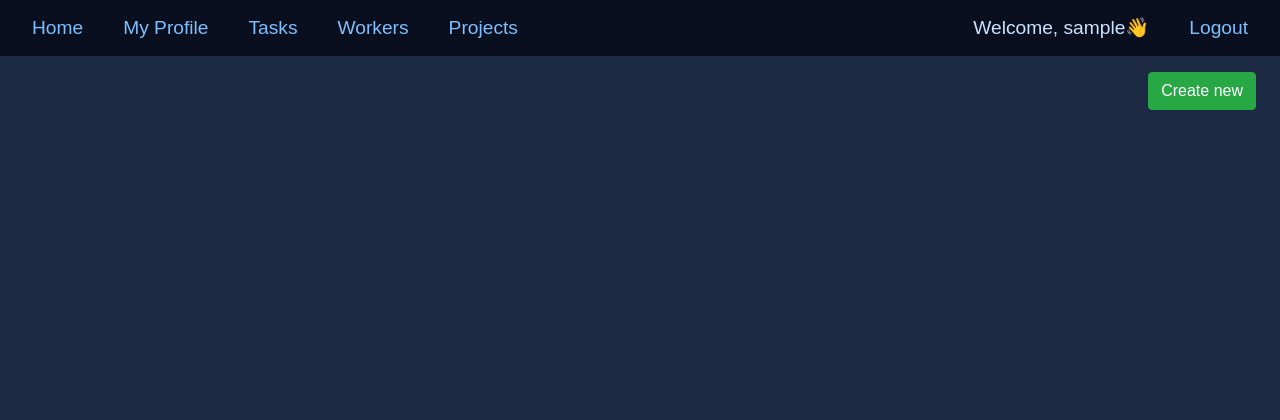
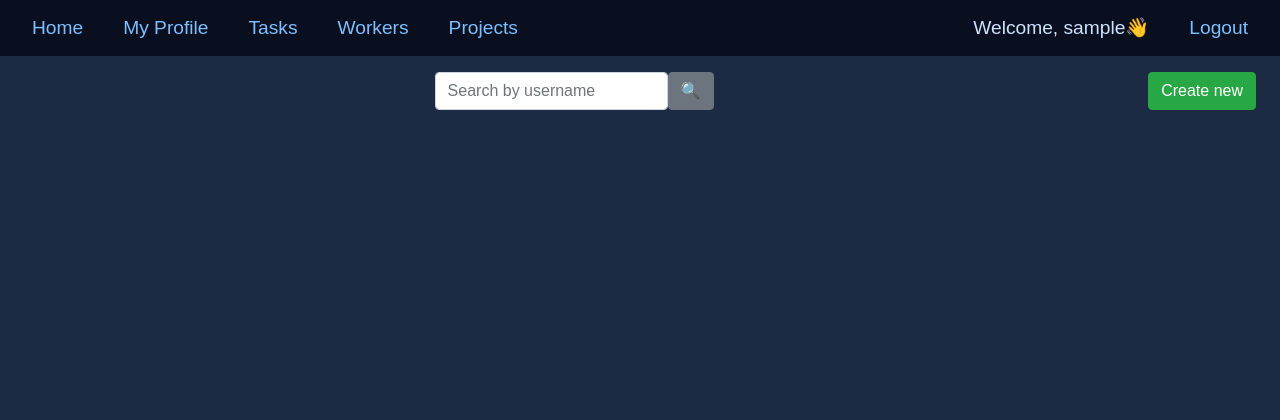
Before and after one commit to sosunovych-andrii/task-manager, a Django app: page /workers/ in a window 1280 px wide. Shown: the top 420 px of the page. Run offline with Django 5.2, Linux system fonts and the light colour scheme; the visitor is signed in with stand-in values (Sample User, id 1); data that the repository does not hold is empty; some libraries are stand-ins or nearby versions.

Commit message:
Implement search form by name

```diff
--- a/core/forms.py
+++ b/core/forms.py
@@ -1,6 +1,6 @@
 from django.contrib.auth import get_user_model
 from django.contrib.auth.forms import UserCreationForm, UserChangeForm
-from django.forms import ModelForm
+from django.forms import ModelForm, Form
 from django import forms
 
 from core.models import Worker, Task
@@ -100,3 +100,33 @@ class TaskForm(ModelForm):
             "project": forms.Select(attrs={"class": "select-field"}),
             "assignee": forms.Select(attrs={"class": "select-field"})
         }
+
+
+class ProjectSearchForm(Form):
+    name = forms.CharField(
+        required=False,
+        label="",
+        widget=forms.TextInput(
+            attrs={"placeholder": "Search by name"}
+        )
+    )
+
+
+class WorkerSearchForm(Form):
+    username = forms.CharField(
+        required=False,
+        label="",
+        widget=forms.TextInput(
+            attrs={"placeholder": "Search by username"}
+        )
+    )
+
+
+class TaskSearchForm(Form):
+    name = forms.CharField(
+        required=False,
+        label="",
+        widget=forms.TextInput(
+            attrs={"placeholder": "Search by name"}
+        )
+    )
--- a/core/views.py
+++ b/core/views.py
@@ -14,7 +14,10 @@ from core.forms import (
     MyProfileForm,
     WorkerUpdateForm,
     TaskForm,
-    WorkerCreationForm
+    WorkerCreationForm,
+    ProjectSearchForm,
+    WorkerSearchForm,
+    TaskSearchForm
 )
 from core.models import Project, Task, Worker
 
@@ -61,10 +64,22 @@ class ProjectListView(LoginRequiredMixin, generic.ListView):
     paginate_by = 8
 
     def get_queryset(self) -> QuerySet:
-        return super().get_queryset().annotate(
+        queryset = super().get_queryset().annotate(
             workers_count=Count("workers"),
             tasks_count=Count("tasks")
         )
+        form = ProjectSearchForm(self.request.GET)
+        if form.is_valid():
+            return queryset.filter(name__icontains=form.cleaned_data["name"])
+        return queryset
+
+    def get_context_data(self, *, object_list=None, **kwargs) -> dict:
+        context = super().get_context_data(**kwargs)
+        name = self.request.GET.get("name", "")
+        context["search_form"] = ProjectSearchForm(
+            initial={"name": name}
+        )
+        return context
 
 
 class WorkerListView(LoginRequiredMixin, generic.ListView):
@@ -78,9 +93,22 @@ class WorkerListView(LoginRequiredMixin, generic.ListView):
     paginate_by = 8
 
     def get_queryset(self) -> QuerySet:
-        return super().get_queryset().select_related(
+        queryset = super().get_queryset().select_related(
             "position", "project"
         ).annotate(tasks_count=Count("assigned_tasks"))
+
+        form = WorkerSearchForm(self.request.GET)
+        if form.is_valid():
+            return queryset.filter(username__icontains=form.cleaned_data["username"])
+        return queryset
+
+    def get_context_data(self, *, object_list=None, **kwargs) -> dict:
+        context = super().get_context_data(**kwargs)
+        username = self.request.GET.get("username", "")
+        context["search_form"] = WorkerSearchForm(
+            initial={"username": username}
+        )
+        return context
 
 
 class TaskListView(LoginRequiredMixin, generic.ListView):
@@ -94,9 +122,21 @@ class TaskListView(LoginRequiredMixin, generic.ListView):
     paginate_by = 4
 
     def get_queryset(self) -> QuerySet:
-        return super().get_queryset().select_related(
+        queryset = super().get_queryset().select_related(
             "task_type", "project", "assignee"
         )
+        form = TaskSearchForm(self.request.GET)
+        if form.is_valid():
+            return queryset.filter(name__icontains=form.cleaned_data["name"])
+        return queryset
+
+    def get_context_data(self, *, object_list = ..., **kwargs) -> dict:
+        context = super().get_context_data(**kwargs)
+        name = self.request.GET.get("name", "")
+        context["search_form"] = TaskSearchForm(
+            initial={"name": name}
+        )
+        return context
 
 
 class MyProfileView(LoginRequiredMixin, generic.UpdateView):
--- a/templates/core/worker_list.html
+++ b/templates/core/worker_list.html
@@ -1,11 +1,17 @@
 {% extends "base.html" %}
+{% load crispy_forms_filters %}
 
 {% block content %}
-  {% if user.is_superuser %}
-    <div class="d-flex justify-content-end mt-3 mr-4">
-      <a href="{% url 'core:worker-create' %}" class="btn btn-success">Create new</a>
-    </div>
-  {% endif %}
+  <div class="d-flex justify-content-between align-items-center mt-3">
+    <form method="get" action="" class="form-inline ml-auto mr-auto">
+      {{ search_form|crispy }}
+      <button type="submit" class="btn btn-secondary mb-3">🔍</button>
+    </form>
+    {% if user.is_superuser %}
+      <a href="{% url 'core:worker-create' %}" class="btn btn-success mr-4 mb-3">Create new</a>
+    {% endif %}
+  </div>
+
   <div class="grid">
     {% for worker in worker_list %}
       <div class="card">
```
Also changed, not shown: templates/core/project_list.html (+11 -5 lines), templates/core/task_list.html (+13 -6 lines).
